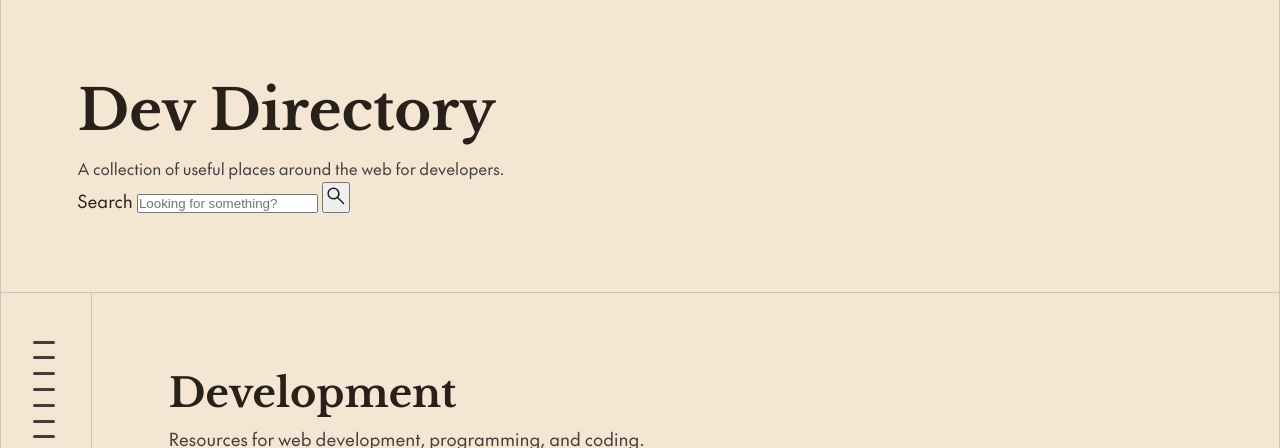
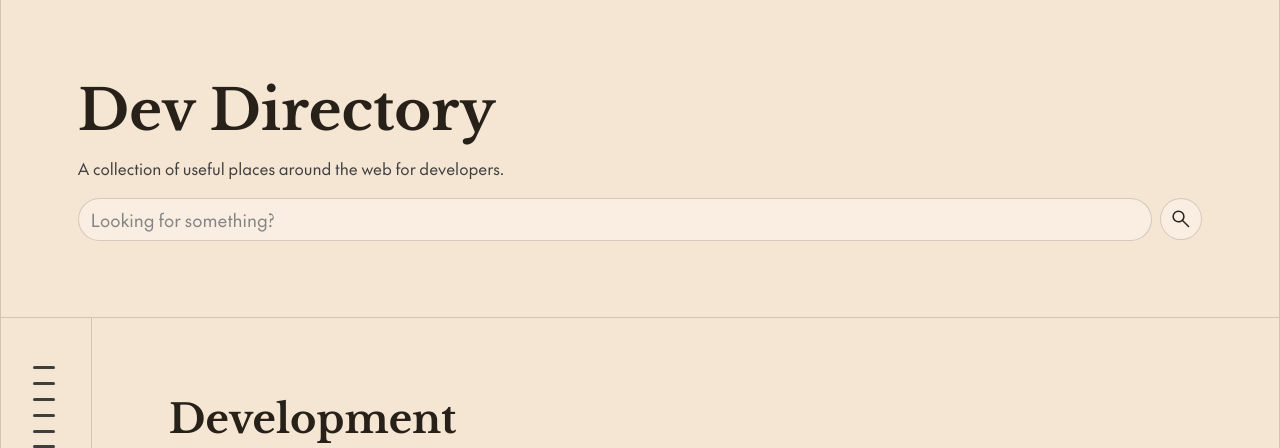
Before and after one commit to DianeSchultze/dev-directory, a plain HTML site: page index.html in a window 1280 px wide. Shown: the top 448 px of the page. Drawn offline with nearby package versions, Linux system fonts and the light colour scheme.

Commit message:
Refresh accent and search form styling
Updates the theme accent variables to a new pink/mauve palette, normalizes inherited typography for labels/inputs/buttons, and adds full styling for an accessible search bar UI (including sr-only utility, input/button states, and hover/focus interactions). Also removes a stray trailing code-fence marker from the stylesheet.

````diff
--- a/styles.css
+++ b/styles.css
@@ -21,8 +21,8 @@
     --surface: #f9eee1;
     --text: #272119;
     --text-muted: #3f3e3e;
-    --accent: #962222;
-    --accent-dark: #701919;
+    --accent: #c30054;
+    --accent-dark: #834861;
     --border: rgba(39, 33, 25, 0.18);
     --border-light: rgba(39, 33, 25, 0.12);
     --radius: 0.25rem;
@@ -96,6 +96,11 @@ main {
     display: block;
 }
 
+label, input, button {
+    font-family: inherit;
+    font-size: inherit;
+    color: var(--text-muted);
+}
 .section-nav {
     position: sticky;
     top: 0;
@@ -347,4 +352,75 @@ footer {
         transition-duration: 0.01ms !important;
     }
 }
-```
+
+.sr-only {
+    position: absolute;
+    width: 1px;
+    height: 1px;
+    padding: 0;
+    margin: -1px;
+    overflow: hidden;
+    clip: rect(0, 0, 0, 0);
+    white-space: nowrap;
+    border: 0;
+}
+
+
+form {
+    margin-top: 1rem;
+    display: flex;
+    align-items: center;
+    gap: 0.5rem;
+    width: 100%;
+}
+
+.search-bar input {
+    flex: 1;
+    padding: 0.5rem 0.75rem;
+    border: 1px solid var(--border);
+    border-radius: 999px;
+    background-color: var(--surface);
+    color: var(--text);
+
+    transition:
+        border-color 0.2s ease-in-out,
+        box-shadow 0.2s ease-in-out;
+}
+
+.search-bar input::placeholder {
+    color: #838383;
+}
+
+.search-bar input:focus, .search-bar input:focus-visible, .search-bar input:hover {
+    outline: none;
+    border-color: var(--accent);
+    box-shadow: 0 0 0 2px rgba(195, 0, 84, 0.3);
+}
+
+.search-bar button {
+    display: flex;
+    align-items: center;
+    justify-content: center;
+    padding: 0.5rem;
+    border: 1px solid var(--border);
+    border-radius: 100%;
+    background-color: var(--surface);
+    cursor: pointer;
+    transition:
+        background-color 0.2s ease-in-out,
+        border-color 0.2s ease-in-out;
+}
+
+.search-bar button:hover,
+.search-bar button:focus-visible {
+    background-color: var(--accent);
+}
+
+.search-bar button svg {
+    fill: var(--text);
+}
+
+.search-bar button:hover svg,
+.search-bar button:focus-visible svg {
+    fill: var(--surface);
+}
````
